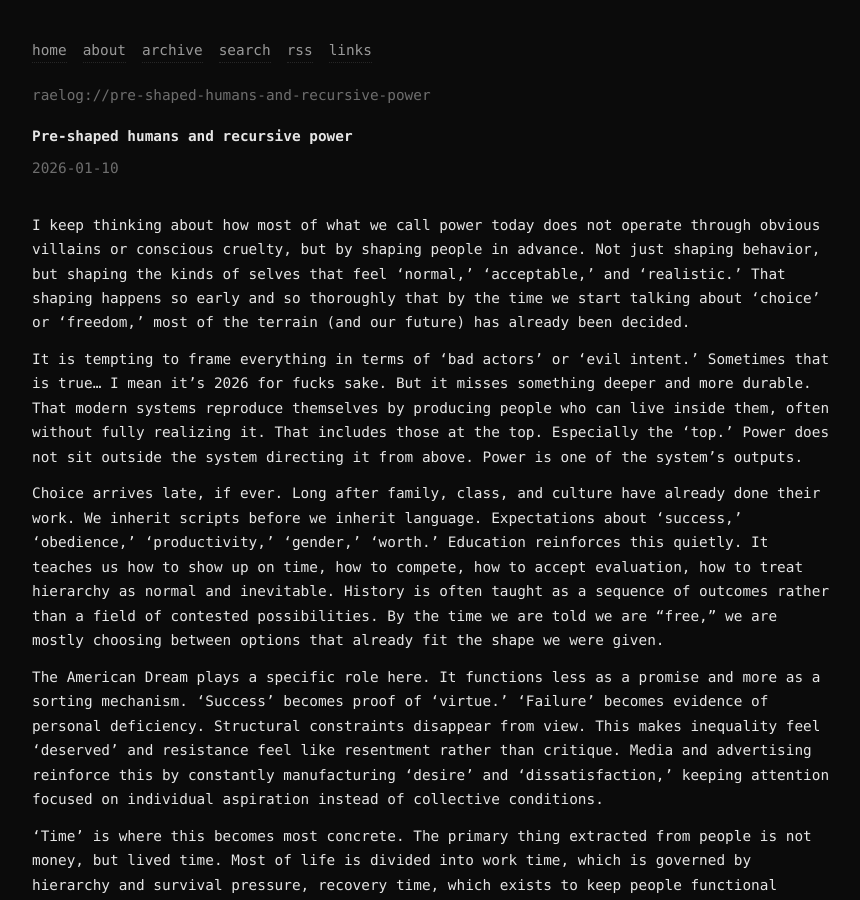
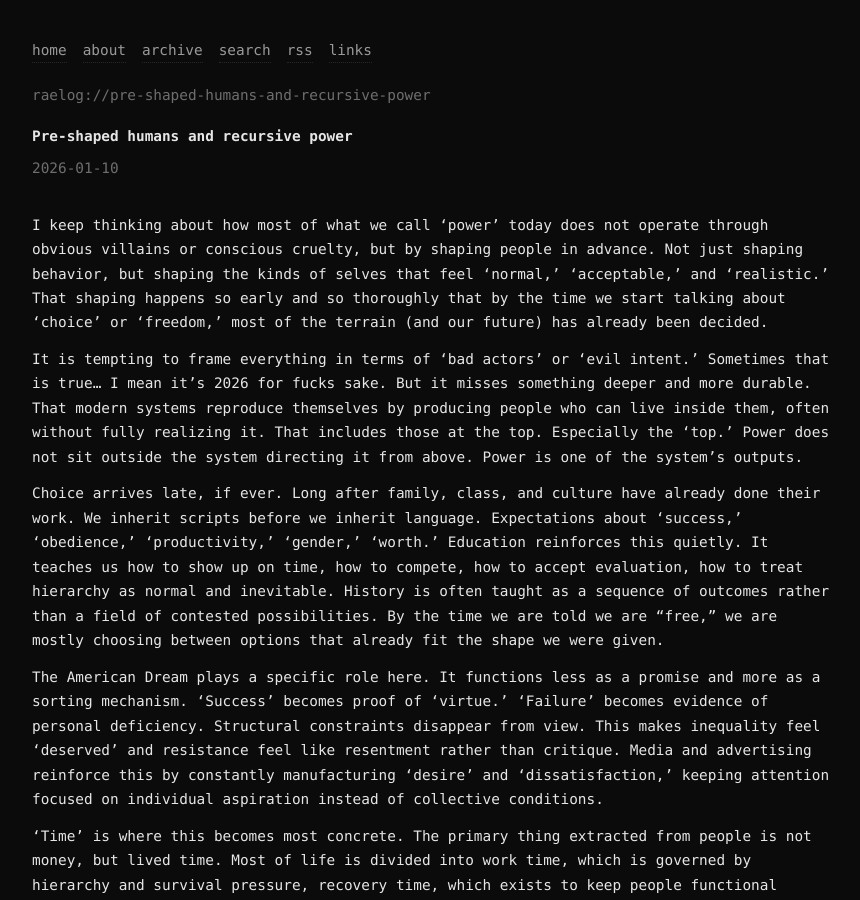
Before and after one commit to raelovejoy/raelog, a Jekyll site: the page built from _posts/2026-01-10-pre-shaped-humans-and-recursive-power.md, in a window 1280 px wide and 900 px high. Shown: the whole window, without its empty margins (208-1068 px from the left). Built offline with Jekyll 4.4.1, drawn with Linux system fonts in a browser that asks for light colours.

```diff
--- a/_posts/2026-01-10-pre-shaped-humans-and-recursive-power.md
+++ b/_posts/2026-01-10-pre-shaped-humans-and-recursive-power.md
@@ -5,7 +5,7 @@ summary: the machinery underneath everyday life
 date: 2026-01-10
 ---
 
-I keep thinking about how most of what we call power today does not operate through obvious villains or conscious cruelty, but by shaping people in advance. Not just shaping behavior, but shaping the kinds of selves that feel 'normal,' 'acceptable,' and 'realistic.' That shaping happens so early and so thoroughly that by the time we start talking about 'choice' or 'freedom,' most of the terrain (and our future) has already been decided.
+I keep thinking about how most of what we call 'power' today does not operate through obvious villains or conscious cruelty, but by shaping people in advance. Not just shaping behavior, but shaping the kinds of selves that feel 'normal,' 'acceptable,' and 'realistic.' That shaping happens so early and so thoroughly that by the time we start talking about 'choice' or 'freedom,' most of the terrain (and our future) has already been decided.
 
 It is tempting to frame everything in terms of 'bad actors' or 'evil intent.' Sometimes that is true... I mean it's 2026 for fucks sake. But it misses something deeper and more durable. That modern systems reproduce themselves by producing people who can live inside them, often without fully realizing it. That includes those at the top. Especially the 'top.' Power does not sit outside the system directing it from above. Power is one of the system’s outputs.
 
```
